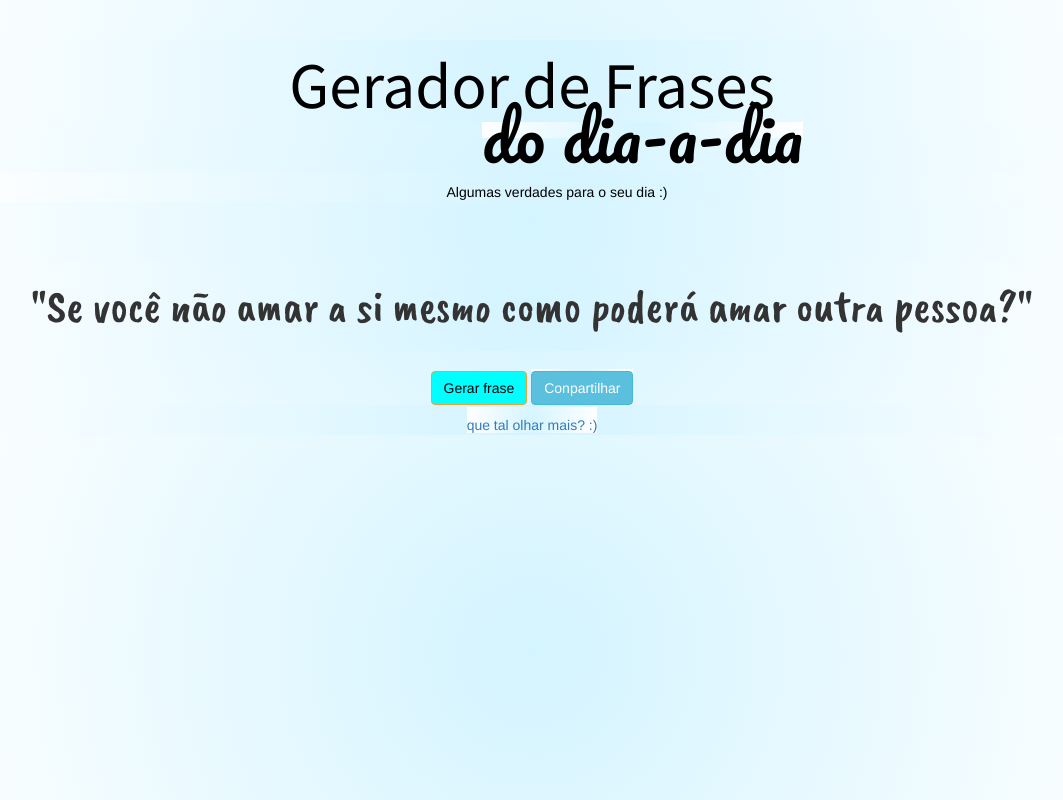
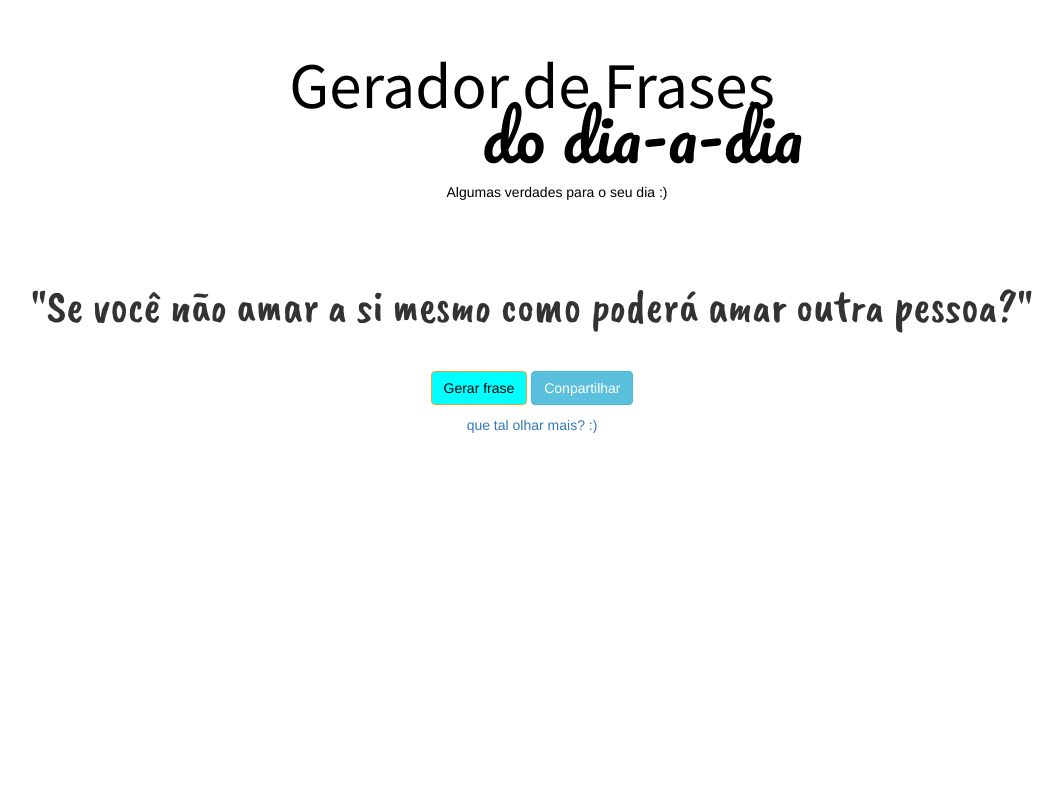
Before and after one commit to enzoarj/geradorfrases, a plain HTML site: page index.html in a window 1280 px wide. Shown: the whole page, without its empty margins (108-1171 px from the left). Drawn offline with nearby package versions, Linux system fonts and the light colour scheme.

Commit message:
Add files via upload

```diff
--- a/style.css
+++ b/style.css
@@ -1,12 +1,12 @@
 *{
     margin: 0;
     padding: 0;
-    background:radial-gradient(circle, rgba(212,244,255,1) 0%, rgba(255,255,255,1) 100%);
+    background:radial-gradient(circle, rgb(255, 255, 255) 0%, rgb(255, 255, 255) 100%);
     text-align: center;
     padding-top: 10px;
 }
 body{
-    background-color:#cbd4d7 ;
+    background-color:#fff ;
 }
 h1{
     font-family: "Source Sans Pro";
```
